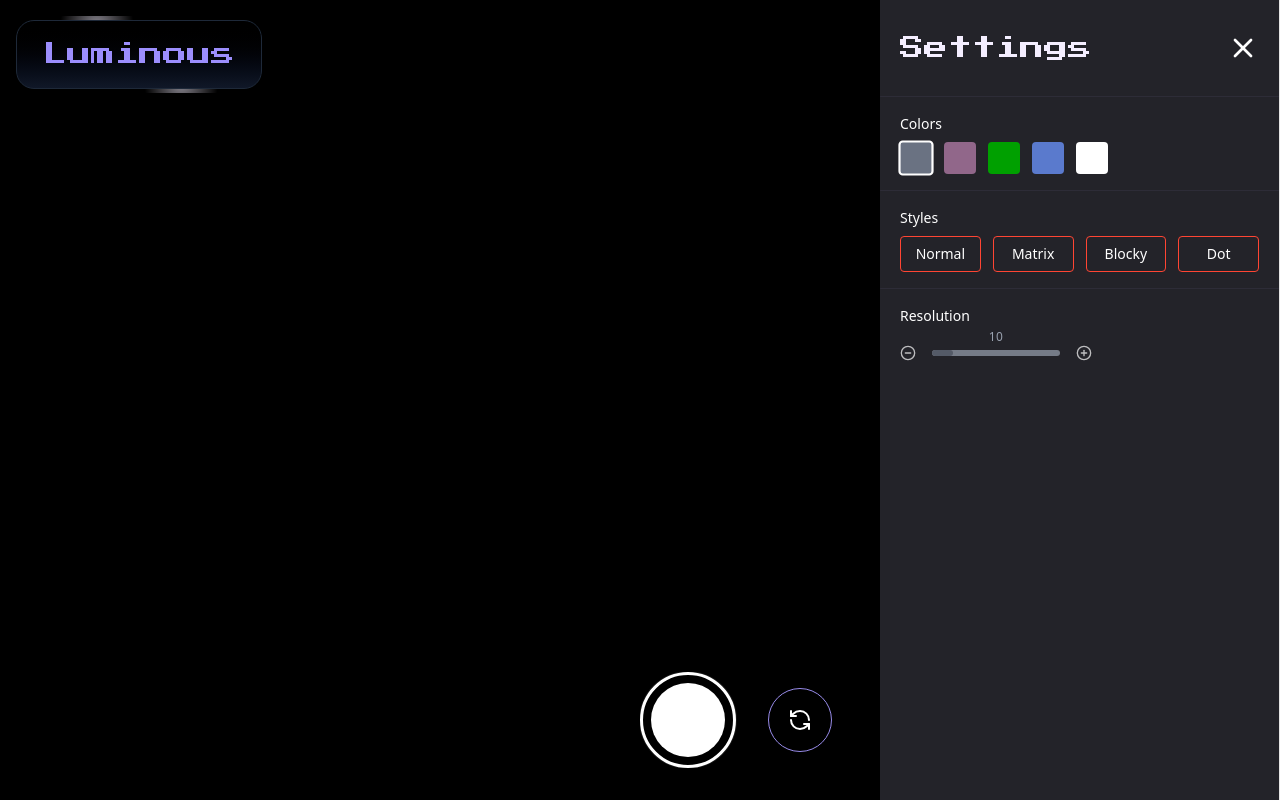
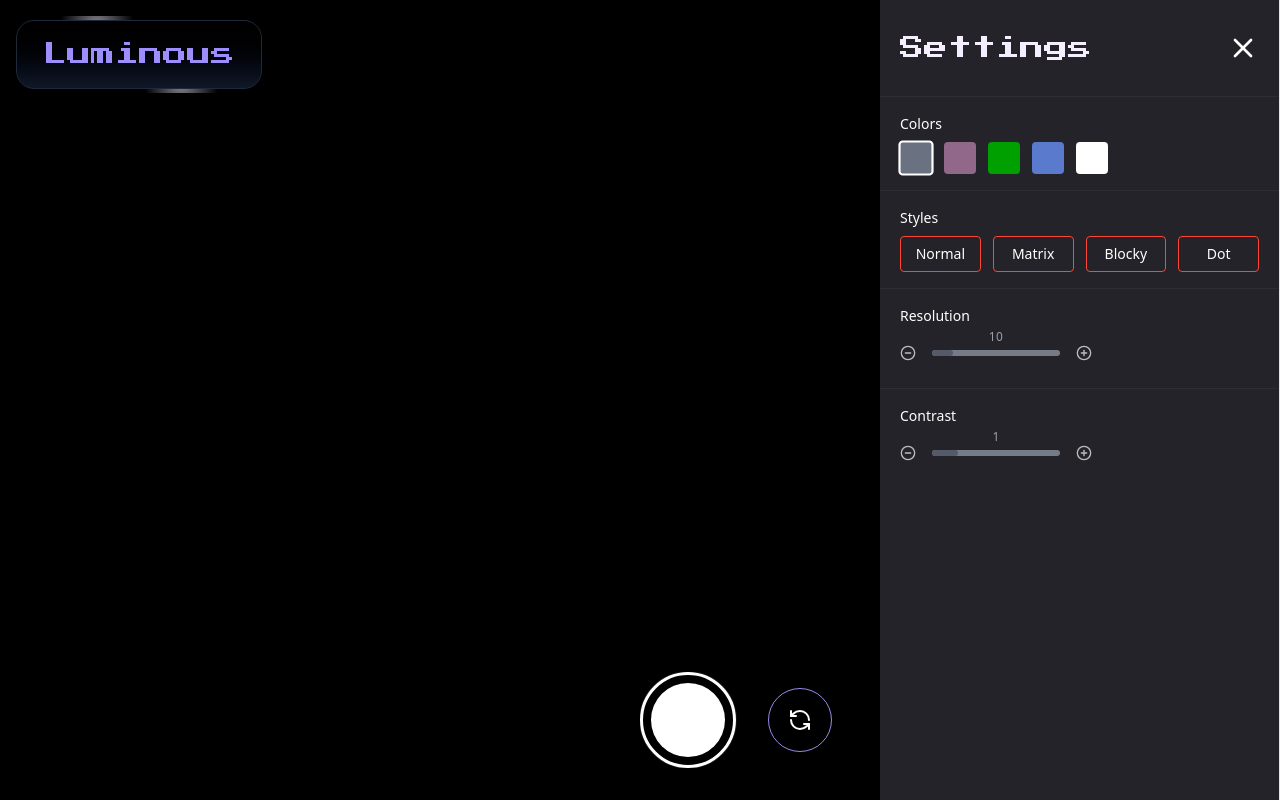
Before and after one commit to ankitpwr/Luminous, a React (Vite) app: page / in a window 1280 px wide. Both pictures are taken after a click on the element 1216 px from the left and 52 px from the top of the page. Built offline with nearby package versions, Linux system fonts and the light colour scheme; no server answers.

Commit message:
feat: add contrast slider

```diff
--- a/src/App.tsx
+++ b/src/App.tsx
@@ -13,12 +13,13 @@ function App() {
   const videoRef = useRef<HTMLVideoElement>(null);
   const preRef = useRef<HTMLPreElement>(null);
   const { sidebar, color, theme, setTheme } = useSettingStore();
-  const { fontSize, letterSpacing, lineHeight } = useSettingStore();
+  const { fontSize, letterSpacing, lineHeight, contrast } = useSettingStore();
   const asciiChar = theme;
 
   // prettier-ignore
 
   function handleFlip() {
+
     setTheme(theme.reverse());
   }
 
@@ -105,7 +106,18 @@ function App() {
           let r = data[i];
           let g = data[i + 1];
           let b = data[i + 2];
-          let gray = 0.299 * r + 0.587 * g + 0.114 * b;
+          let gray: number = 0.299 * r + 0.587 * g + 0.114 * b;
+          // console.log(`previous greyscale value `, gray);
+          const normalize = gray / 255;
+          let distance = normalize - 0.5;
+          distance = distance * Number(contrast);
+          // console.log(
+          //   `contrast is ${contrast} `,
+          //   `number(contrast) is ${Number(contrast)}`
+          // );
+
+          gray = Math.min((distance + 0.5) * 255, 255);
+          // console.log(`new grayscale value `, gray);
 
           data[i] = gray; // R
           data[i + 1] = gray; // G
@@ -155,7 +167,7 @@ function App() {
       if (animationId) cancelAnimationFrame(animationId);
       if (stream) stream.getTracks().forEach((track) => track.stop());
     };
-  }, [asciiChar, fontSize, lineHeight, letterSpacing, sidebar, color, theme]);
+  }, [asciiChar, fontSize, lineHeight, letterSpacing, contrast, color, theme]);
   return (
     <div className=" bg-black w-screen h-screen overflow-hidden">
       <NavBar />
--- a/src/components/sideBar.tsx
+++ b/src/components/sideBar.tsx
@@ -13,7 +13,8 @@ import ElasticSlider from "./ElasticSlider";
 export default function SideBar() {
   const { sidebar, setSidebar, color, setColor } = useSettingStore();
   const { theme, setTheme } = useSettingStore();
-  const { fontSize, letterSpacing, lineHeight, setSize } = useSettingStore();
+  const { fontSize, letterSpacing, lineHeight, setSize, setContrast } =
+    useSettingStore();
   // className={`w-6 h-6 rounded `}
 
   function handleMenu() {
@@ -32,6 +33,9 @@ export default function SideBar() {
   function handleSlider(value: Number) {
     console.log("value is ", value);
     setSize(value, value, 2);
+  }
+  function handleContrast(value: Number) {
+    setContrast(value);
   }
   return (
     <div className="fixed right-0 top-0 h-screen w-[400px] bg-[#232329] border-r  overflow-hidden flex flex-col  pt-8 ">
@@ -94,13 +98,6 @@ export default function SideBar() {
       <div className="flex flex-col justify-center px-5 gap-2 py-4 ">
         <p className="text-white text-[14px]">Resolution</p>
         <div className="flex items-center justify-start">
-          {/* <Slider
-            defaultValue={[10]}
-            max={18}
-            step={1}
-            min={8}
-            className={`w-60`}
-          /> */}
           <ElasticSlider
             rightIcon={<PlusCircle size="16" color="white" />}
             leftIcon={<MinusCircle size="16" color="white" />}
@@ -113,6 +110,24 @@ export default function SideBar() {
           />
         </div>
       </div>
+
+      <div className="w-full h-px bg-[#2d2c37] rounded-full"></div>
+
+      <div className="flex flex-col justify-center px-5 gap-2 py-4 ">
+        <p className="text-white text-[14px]">Contrast</p>
+        <div className="flex items-center justify-start">
+          <ElasticSlider
+            rightIcon={<PlusCircle size="16" color="white" />}
+            leftIcon={<MinusCircle size="16" color="white" />}
+            startingValue={0.5}
+            defaultValue={1}
+            maxValue={3}
+            isStepped
+            stepSize={0.1}
+            onChange={handleContrast}
+          />
+        </div>
+      </div>
     </div>
   );
 }
--- a/src/store/setting-store.ts
+++ b/src/store/setting-store.ts
@@ -14,6 +14,7 @@ interface SettingState {
   fontSize: Number;
   letterSpacing: Number;
   lineHeight: Number;
+  contrast: Number;
 }
 
 interface SettingAction {
@@ -25,6 +26,8 @@ interface SettingAction {
     lineHeight: Number,
     letterSpacing: Number
   ) => void;
+
+  setContrast: (contrast: Number) => void;
 }
 
 type SettingStoreType = SettingState & SettingAction;
@@ -35,7 +38,8 @@ const SettingStore: StateCreator<SettingStoreType> = (set) => ({
   theme: Theme.Normal,
   fontSize: 10,
   lineHeight: 10,
-  letterSpacing: 2,
+  letterSpacing: 1,
+  contrast: 1,
 
   setSidebar: (sidebar: boolean) => set({ sidebar: sidebar }),
   setColor: (color: ColorValue) => set({ color: color }),
@@ -46,6 +50,7 @@ const SettingStore: StateCreator<SettingStoreType> = (set) => ({
       letterSpacing: letterSpacing,
       lineHeight: lineHeight,
     }),
+  setContrast: (contrast: Number) => set({ contrast: contrast }),
 });
 
 const useSettingStore = create<SettingStoreType>(SettingStore);
```
